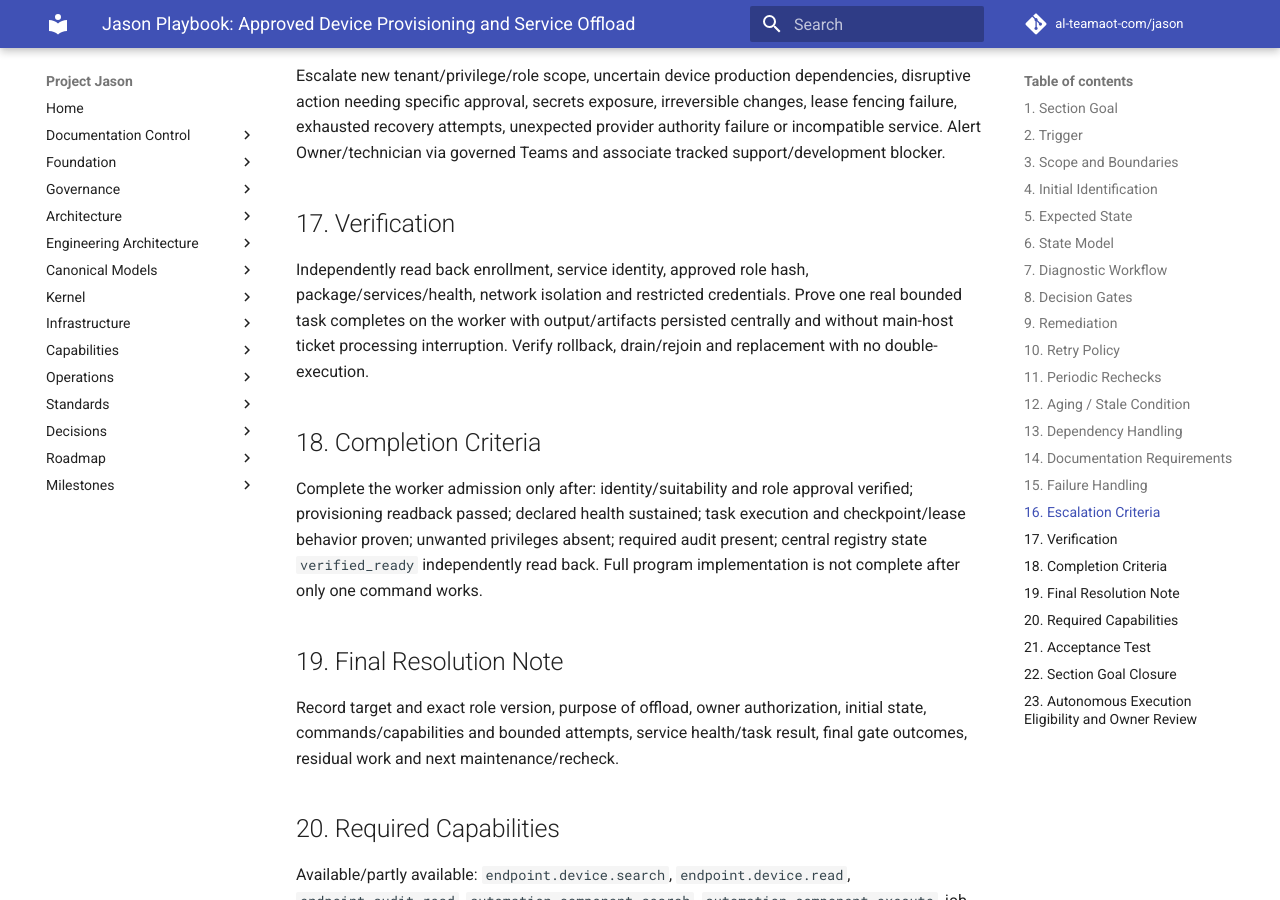
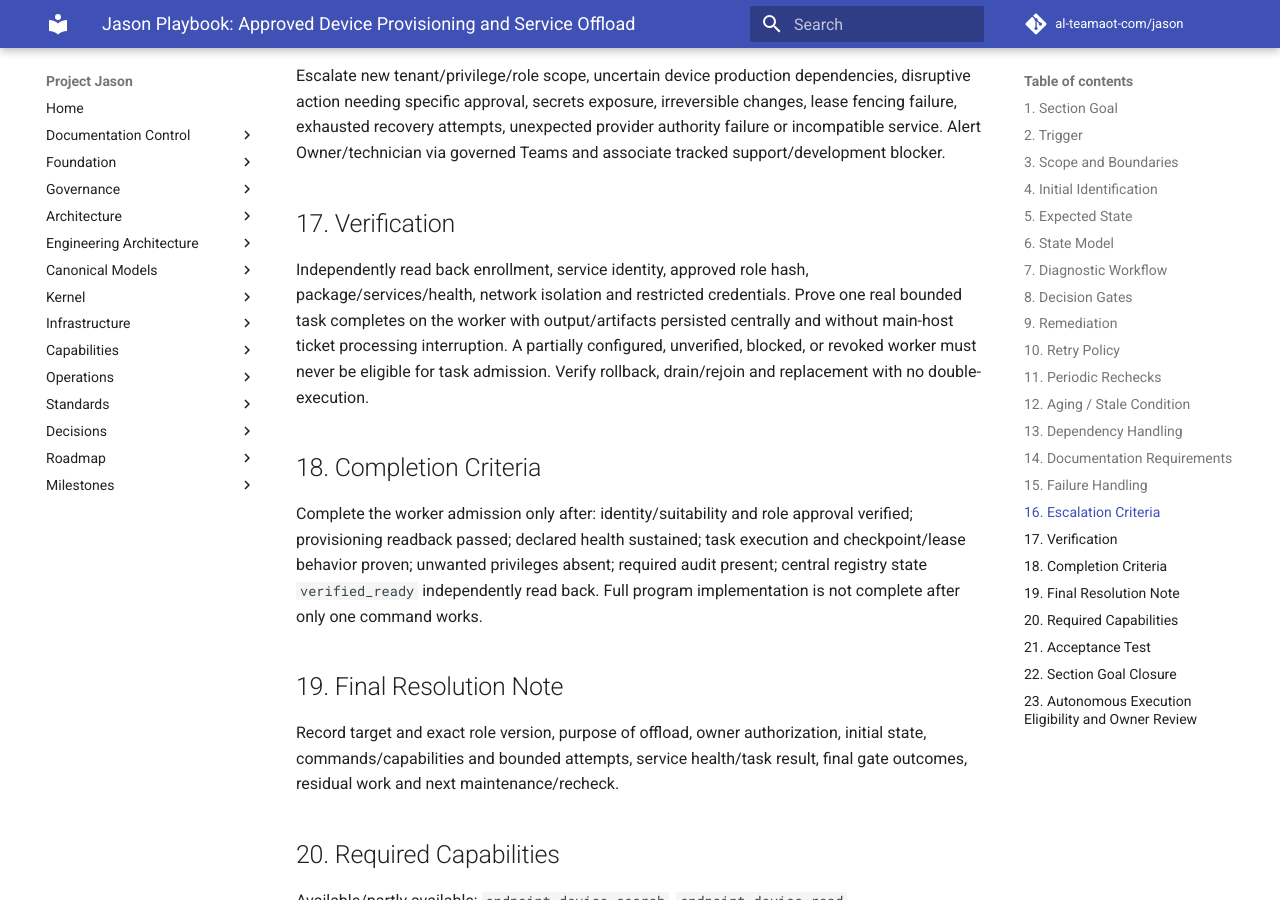
Before and after one commit to al-teamaot-com/jason, an MkDocs documentation site: the page built from docs/playbooks/Jason-Approved-Device-Provisioning-and-Service-Offload.md, in a window 1280 px wide and 900 px high, scrolled down 5852 px. Built offline with MkDocs 1.6.1 and Material for MkDocs 9.7.7, drawn with Linux system fonts in a browser that asks for light colours; comment, search, counter and statistics services are not loaded.

Commit message:
testspec: block task admission until worker verification and enrollment are complete

```diff
--- a/docs/playbooks/Jason-Approved-Device-Provisioning-and-Service-Offload.md
+++ b/docs/playbooks/Jason-Approved-Device-Provisioning-and-Service-Offload.md
@@ -132,7 +132,7 @@ Escalate new tenant/privilege/role scope, uncertain device production dependenci
 
 ## 17. Verification
 
-Independently read back enrollment, service identity, approved role hash, package/services/health, network isolation and restricted credentials. Prove one real bounded task completes on the worker with output/artifacts persisted centrally and without main-host ticket processing interruption. Verify rollback, drain/rejoin and replacement with no double-execution.
+Independently read back enrollment, service identity, approved role hash, package/services/health, network isolation and restricted credentials. Prove one real bounded task completes on the worker with output/artifacts persisted centrally and without main-host ticket processing interruption. A partially configured, unverified, blocked, or revoked worker must never be eligible for task admission. Verify rollback, drain/rejoin and replacement with no double-execution.
 
 ## 18. Completion Criteria
 
```
